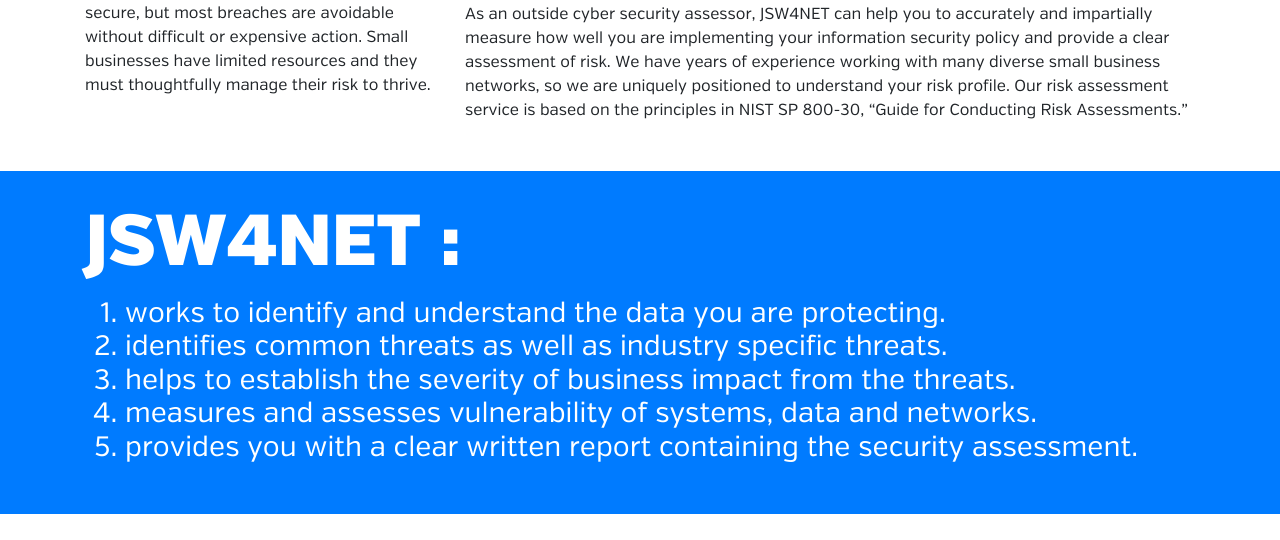
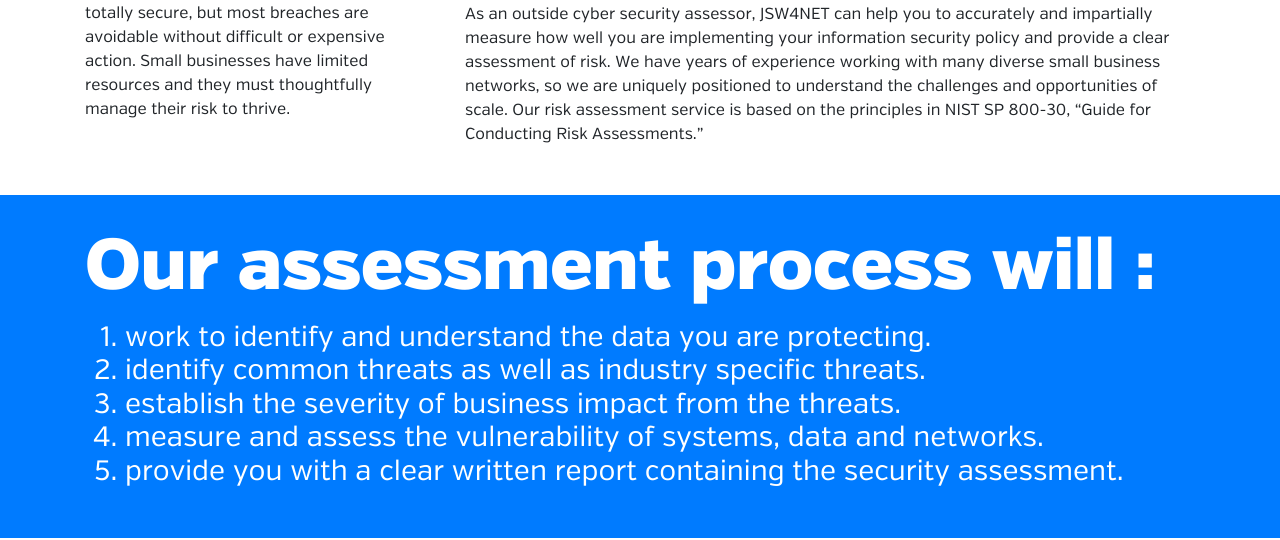
Before and after one commit to jsw4/website-2018, a plain HTML site: page index.html in a window 1280 px wide. Shown: the part 584-1124 px from the top of the page. Drawn offline with nearby package versions, Linux system fonts and the light colour scheme; a small style sheet from the web is missing.

Commit message:
more formatting and copy changes

```diff
--- a/index.html
+++ b/index.html
@@ -31,25 +31,25 @@
     <div class="row" id="r1">
       <div class="col-md-4">
         <h2>Your Business Must Manage Risk to Succeed</h2>
-          <p>People learn and grow from taking risks&mdash;so do businesses. No business network is totally secure, but most breaches are avoidable without difficult or expensive action. Small businesses have limited resources and they must thoughtfully manage their risk to thrive. </p>
+        <p>People learn and grow from taking chances&mdash;so do businesses. No business network is totally secure, but most breaches are avoidable without difficult or expensive action. Small businesses have limited resources and they must thoughtfully manage their risk to thrive. </p>
       </div>
       <div class="col-md-8">
         <h2>Align Your Defenses with a Cybersecurity Assessment</h2>
-          <p>A cyber security assessment helps businesses to evaluate the effectiveness of their current information security controls, so they can effectively manage risk. It is part of a larger overall business risk management process.</p>
-          <p>As an outside cyber security assessor, JSW4NET can help you to accurately and impartially measure how well you are implementing your information security policy and provide a clear assessment of risk. We have years of experience working with many diverse small business networks, so we are uniquely positioned to understand your risk profile. Our risk assessment service is based on the principles in NIST SP 800-30, “Guide for Conducting Risk Assessments.”</p>
+        <p>A cyber security assessment helps businesses to evaluate the effectiveness of their current policy controls, so they can effectively manage risk. It is part of a larger overall business risk management process.</p>
+        <p>As an outside cyber security assessor, JSW4NET can help you to accurately and impartially measure how well you are implementing your information security policy and provide a clear assessment of risk. We have years of experience working with many diverse small business networks, so we are uniquely positioned to understand the challenges and opportunities of scale. Our risk assessment service is based on the principles in NIST SP 800-30, “Guide for Conducting Risk Assessments.”</p>
       </div>
     </div>
   </div> <!-- /container -->
 
   <div class="row bg-primary text-white" id="r2">
     <div class="container">
-          <h2 class="display-3">JSW4NET&nbsp;:</h2>
+      <h2 class="display-3">Our assessment process will&nbsp;:</h2>
       <ol>
-		      <li>works to identify and understand the data you are protecting.</li>
-			  <li>identifies common threats as well as industry specific threats.</li>
-			  <li>helps to establish the severity of business impact from the threats.</li>
-			  <li>measures and assesses vulnerability of systems, data and networks.</li>
-			  <li>provides you with a clear written report containing the security assessment.</li>
+        <li>work to identify and understand the data you are protecting.</li>
+        <li>identify common threats as well as industry specific threats.</li>
+        <li>establish the severity of business impact from the threats.</li>
+        <li>measure and assess the vulnerability of systems, data and networks.</li>
+        <li>provide you with a clear written report containing the security assessment.</li>
       </ol>
     </div> <!-- /container -->
   </div>
@@ -83,15 +83,16 @@
     </ul>
     </div>
   </div>
+</div><!-- /container -->
+
   <hr />
-		<footer>
+
+  <footer class="container">
     <address>JSW4NET Inc.<br />
     PO Box 81<br />
     Readsboro VT 05350</address>
     <p>&copy; 2018 JSW4NET Inc.</p>
   </footer>
-
-</div><!-- /container -->
 
   <script src="https://code.jquery.com/jquery-3.3.1.slim.min.js" integrity="sha384-q8i/X+965DzO0rT7abK41JStQIAqVgRVzpbzo5smXKp4YfRvH+8abtTE1Pi6jizo" crossorigin="anonymous"></script>
   <script src="https://cdnjs.cloudflare.com/ajax/libs/popper.js/1.14.0/umd/popper.min.js" integrity="sha384-cs/chFZiN24E4KMATLdqdvsezGxaGsi4hLGOzlXwp5UZB1LY//20VyM2taTB4QvJ" crossorigin="anonymous"></script>
```
Lines whose indentation alone changed are shown as unchanged.
